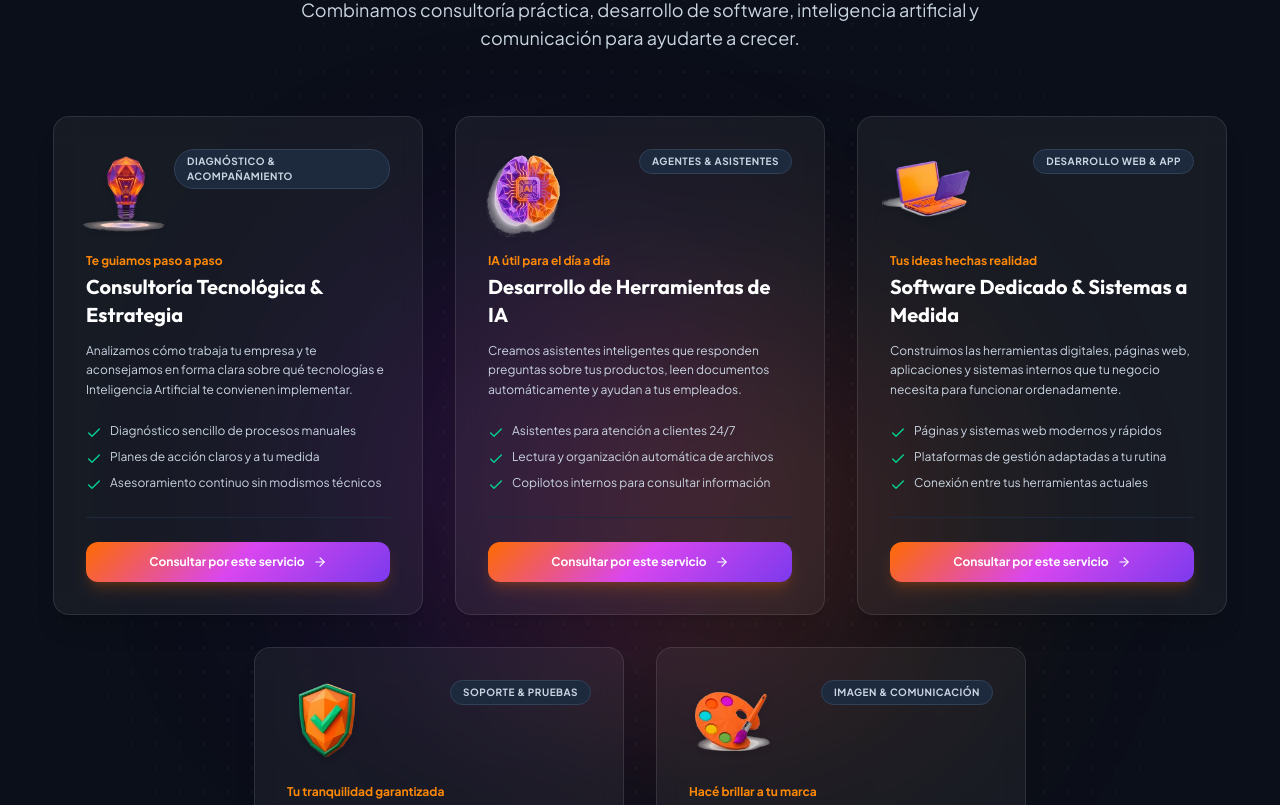
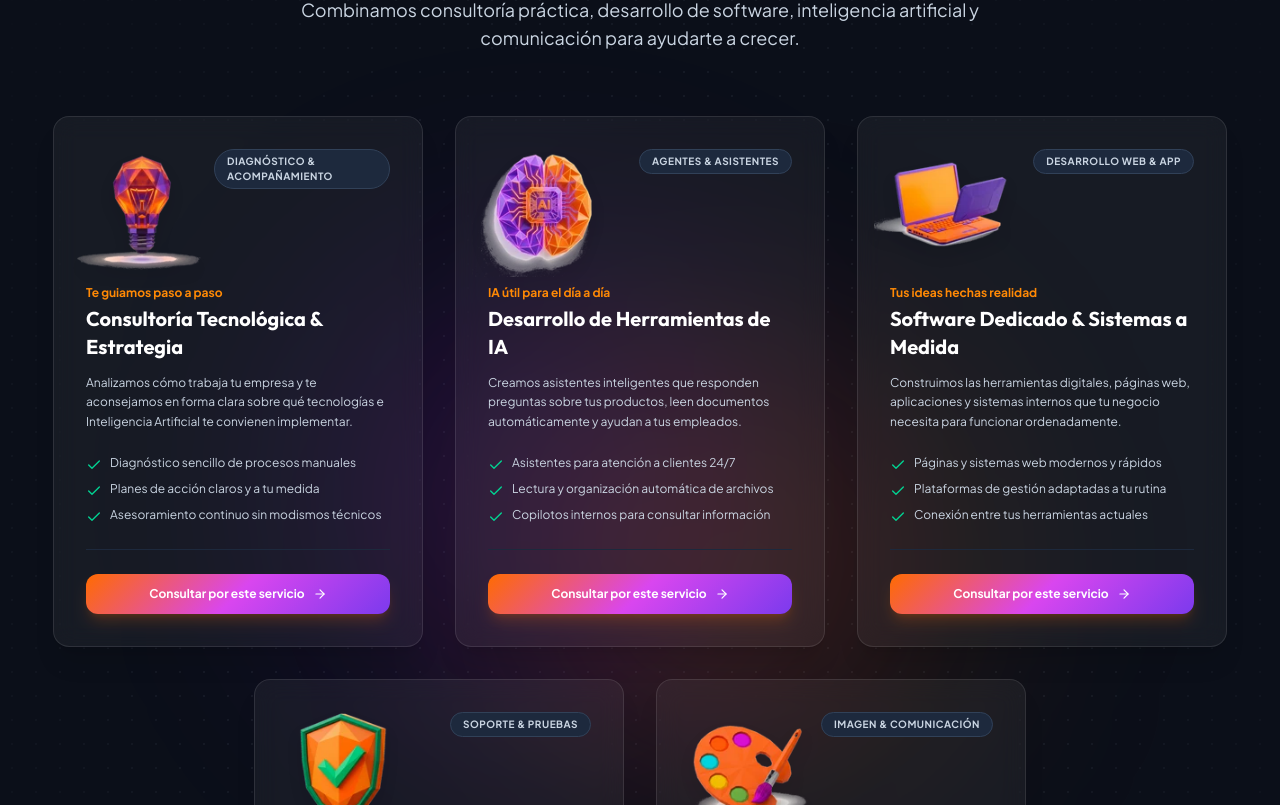
Before and after one commit to iatomica/iatomica, a React (Vite) app: page / in a window 1280 px wide. Shown: the part 1055-1860 px from the top of the page. Built offline with nearby package versions, Linux system fonts and the light colour scheme.

Commit message:
feat(ui): enlarge service card 3D icons to w-36 h-36 (144px)

```diff
--- a/src/components/ServicesOverview.tsx
+++ b/src/components/ServicesOverview.tsx
@@ -119,12 +119,12 @@ export const ServicesOverview: React.FC<ServicesOverviewProps> = ({ onOpenBookin
               className="w-full md:w-[350px] lg:w-[370px] p-8 rounded-2xl bg-white/5 backdrop-blur-md border border-white/10 hover:border-orange-500/40 shadow-xl flex flex-col justify-between group transition-all duration-300 hover:-translate-y-1.5"
             >
               <div>
-                {/* 3D Low-Poly Icon Header (Double Size, No Frame) */}
-                <div className="flex items-start justify-between mb-4">
+                {/* 3D Low-Poly Icon Header (Extra Large, No Frame) */}
+                <div className="flex items-start justify-between mb-2">
                   <img
                     src={p.icon3d}
                     alt={p.title}
-                    className="w-24 h-24 object-contain pointer-events-none -ml-2 -mt-2 filter drop-shadow-md"
+                    className="w-36 h-36 object-contain pointer-events-none -ml-4 -mt-4 filter drop-shadow-xl group-hover:scale-105 transition-transform duration-300"
                   />
                   <span className="text-[10px] font-bold uppercase tracking-wider px-3 py-1 rounded-full bg-slate-800 text-slate-300 border border-slate-700">
                     {p.badge}
```
